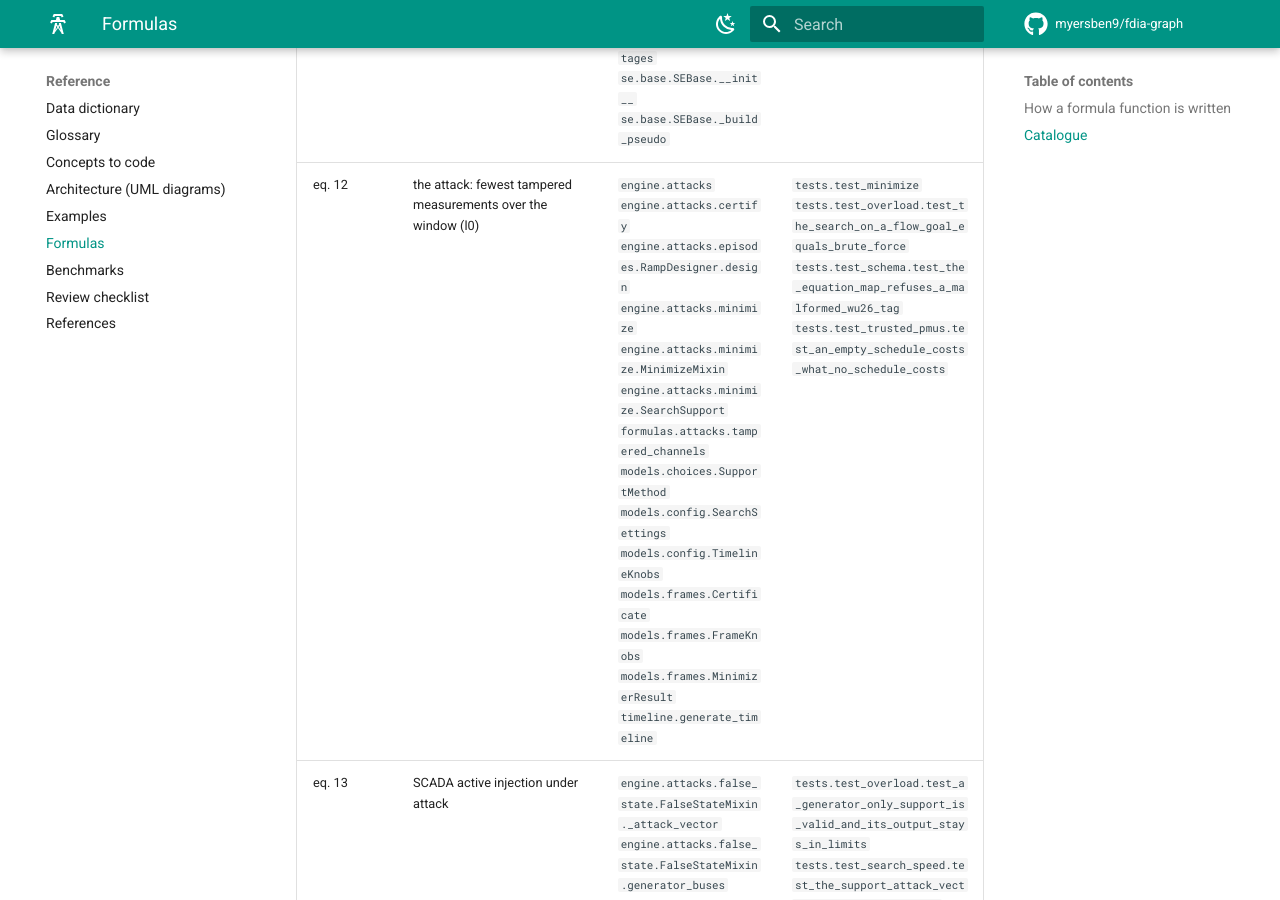
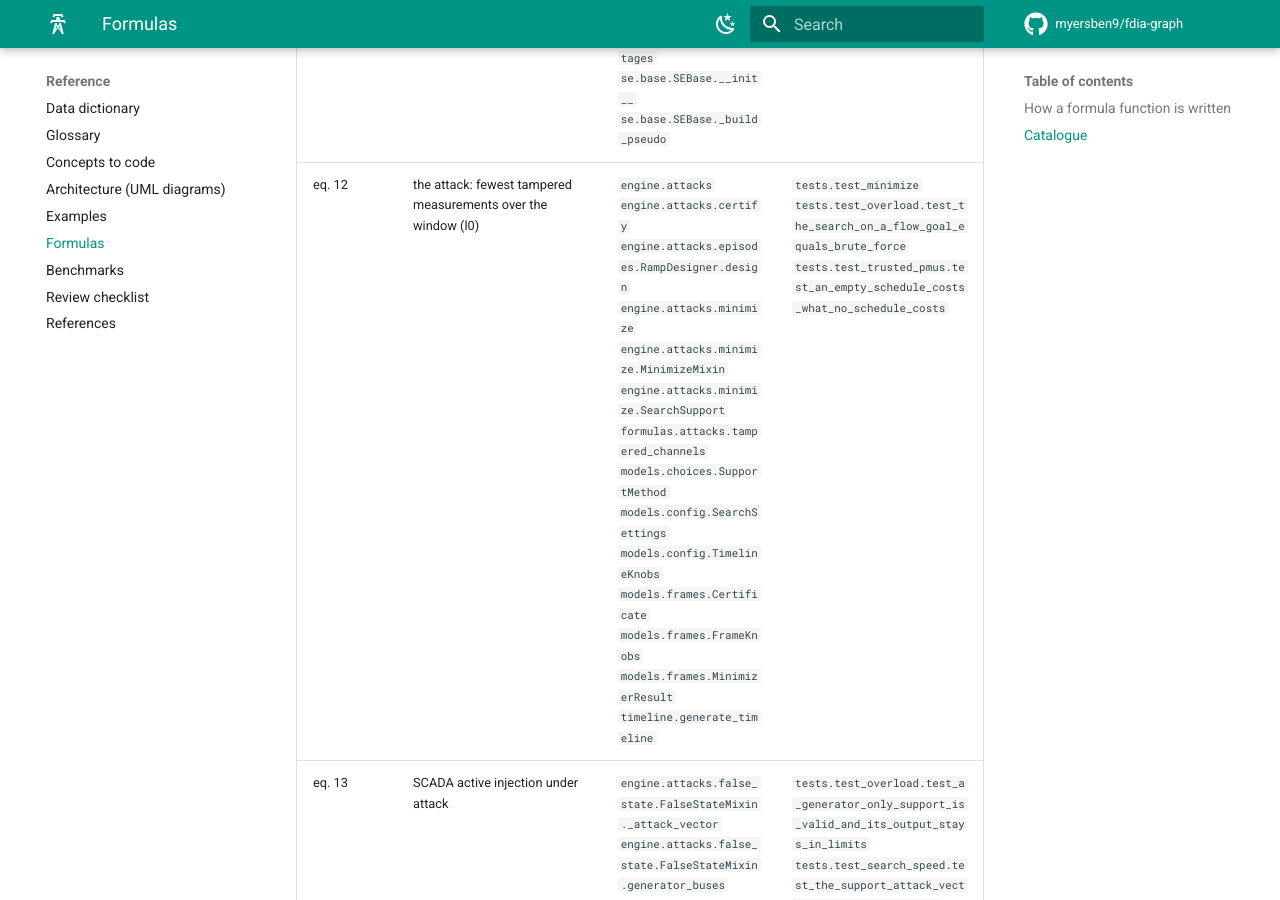
Before and after one commit to myersben9/fdia-graph, an MkDocs documentation site: the page built from docs/reference/FORMULAS.md, in a window 1280 px wide and 900 px high, scrolled down 12473 px. Built offline with MkDocs 1.6.1 and Material for MkDocs 9.7.7, drawn with Linux system fonts in a browser that asks for light colours; comment, search, counter and statistics services are not loaded; the version menu is left out.

```diff
--- a/docs/reference/FORMULAS.md
+++ b/docs/reference/FORMULAS.md
@@ -98,7 +98,7 @@
 | [WU26] | states | implemented in | tested by |
 |---|---|---|---|
 | eq. 3 | PMU pseudo-measurements of the neighbouring voltages, from the branch currents (KKT form) | `formulas.estimation.pmu_pseudo_links`<br>`formulas.estimation.pmu_pseudo_phasors`<br>`formulas.estimation.pmu_pseudo_voltages`<br>`models.config.SolveConfig`<br>`models.grid.PseudoLinks`<br>`models.grid.PseudoVoltages`<br>`se.base.SEBase.__init__`<br>`se.base.SEBase._build_pseudo` | `tests.test_pmu_channels.test_eq3_is_exact_without_noise` |
-| eq. 12 | the attack: fewest tampered measurements over the window (l0) | `engine.attacks`<br>`engine.attacks.certify`<br>`engine.attacks.episodes.RampDesigner.design`<br>`engine.attacks.minimize`<br>`engine.attacks.minimize.MinimizeMixin`<br>`engine.attacks.minimize.SearchSupport`<br>`formulas.attacks.tampered_channels`<br>`models.choices.SupportMethod`<br>`models.config.SearchSettings`<br>`models.config.TimelineKnobs`<br>`models.frames.Certificate`<br>`models.frames.FrameKnobs`<br>`models.frames.MinimizerResult`<br>`timeline.generate_timeline` | `tests.test_minimize`<br>`tests.test_overload.test_the_search_on_a_flow_goal_equals_brute_force`<br>`tests.test_schema.test_the_equation_map_refuses_a_malformed_wu26_tag`<br>`tests.test_trusted_pmus.test_an_empty_schedule_costs_what_no_schedule_costs` |
+| eq. 12 | the attack: fewest tampered measurements over the window (l0) | `engine.attacks`<br>`engine.attacks.certify`<br>`engine.attacks.episodes.RampDesigner.design`<br>`engine.attacks.minimize`<br>`engine.attacks.minimize.MinimizeMixin`<br>`engine.attacks.minimize.SearchSupport`<br>`formulas.attacks.tampered_channels`<br>`models.choices.SupportMethod`<br>`models.config.SearchSettings`<br>`models.config.TimelineKnobs`<br>`models.frames.Certificate`<br>`models.frames.FrameKnobs`<br>`models.frames.MinimizerResult`<br>`timeline.generate_timeline` | `tests.test_minimize`<br>`tests.test_overload.test_the_search_on_a_flow_goal_equals_brute_force`<br>`tests.test_trusted_pmus.test_an_empty_schedule_costs_what_no_schedule_costs` |
 | eq. 13 | SCADA active injection under attack | `engine.attacks.false_state.FalseStateMixin._attack_vector`<br>`engine.attacks.false_state.FalseStateMixin.generator_buses` | `tests.test_overload.test_a_generator_only_support_is_valid_and_its_output_stays_in_limits`<br>`tests.test_search_speed.test_the_support_attack_vector_equals_the_full_one`<br>`tests.test_timeline.test_stealthy_families_pass_the_residual_test` |
 | eq. 14 | SCADA reactive injection under attack | `engine.attacks.false_state.FalseStateMixin._attack_vector`<br>`engine.attacks.false_state.FalseStateMixin.generator_buses` | `tests.test_overload.test_a_generator_only_support_is_valid_and_its_output_stays_in_limits`<br>`tests.test_search_speed.test_the_support_attack_vector_equals_the_full_one`<br>`tests.test_timeline.test_stealthy_families_pass_the_residual_test` |
 | eq. 15 | SCADA active branch flow under attack | `engine.attacks.false_state.FalseStateMixin._attack_vector` | `tests.test_search_speed.test_the_support_attack_vector_equals_the_full_one`<br>`tests.test_timeline.test_stealthy_families_pass_the_residual_test` |
```
Also changed, not shown: 1 other file.
